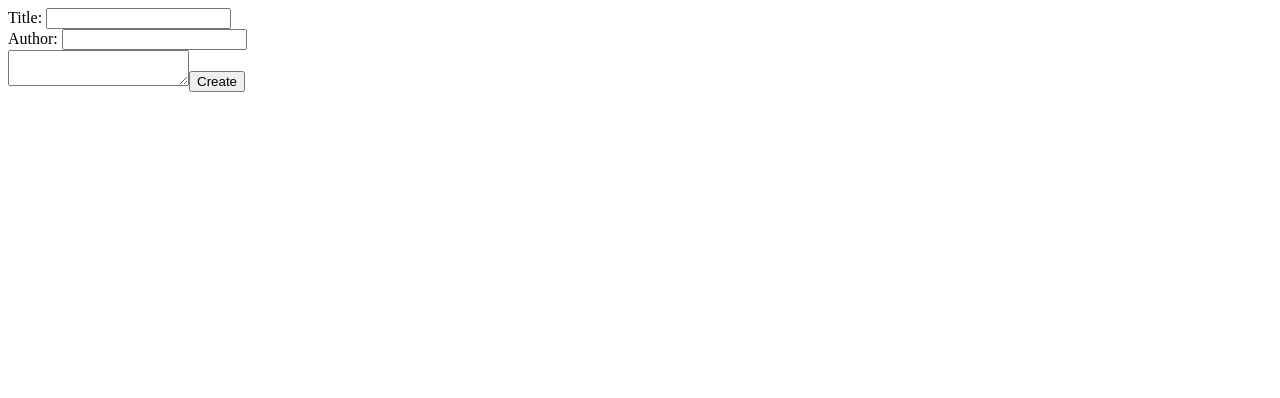
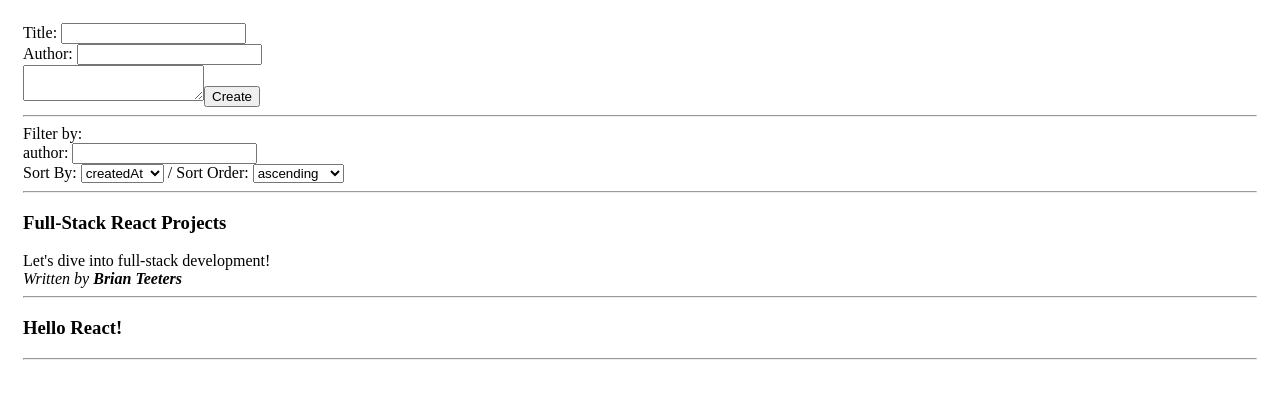
Before and after one commit to Bateeters/full-stack-react-projects, a React app in the folder project-4/: page / in a window 1280 px wide. Shown: the top 398 px of the page. Built offline with nearby package versions, Linux system fonts and the light colour scheme; the HTML template or start-up script is replaced by a standard one.

Commit message:
Created PostFilter, PostList, and PostSorting components. Added them to App

```diff
--- a/project-4/src/App.jsx
+++ b/project-4/src/App.jsx
@@ -1,5 +1,30 @@
+import { PostList } from './components/PostList.jsx'
 import { CreatePost } from './components/CreatePost.jsx'
+import { PostFilter } from './components/PostFilter.jsx'
+import { PostSorting } from './components/PostSorting.jsx'
+import { Post } from './components/Post.jsx'
+
+const posts = [
+  {
+    title: 'Full-Stack React Projects',
+    contents: "Let's dive into full-stack development!",
+    author: 'Brian Teeters',
+  },
+  {
+    title: 'Hello React!',
+  },
+]
 
 export function App() {
-  return <CreatePost />
+  return (
+    <div style={{ padding: 15 }}>
+      <CreatePost />
+      <hr />
+      Filter by:
+      <PostFilter field='author' />
+      <PostSorting fields={['createdAt', 'updatedAt']} />
+      <hr />
+      <PostList posts={posts} />
+    </div>
+  )
 }
--- /dev/null
+++ b/project-4/src/components/PostFilter.jsx
@@ -0,0 +1,14 @@
+import PropTypes from 'prop-types'
+
+export function PostFilter({ field }) {
+  return (
+    <div>
+      <label htmlFor={`filter=${field}`}>{field}: </label>
+      <input type='text' name={`filter-${field}`} id={`filter-${field}`} />
+    </div>
+  )
+}
+
+PostFilter.propTypes = {
+  field: PropTypes.string.isRequired,
+}
--- /dev/null
+++ b/project-4/src/components/PostList.jsx
@@ -0,0 +1,26 @@
+import { Fragment } from 'react'
+import PropTypes from 'prop-types'
+import { Post } from './Post.jsx'
+
+// Define the PostList component to accept a posts array, set it to empty if it's not defined
+export function PostList({ posts = [] }) {
+  // Use .map() to iterate through the array and populate a Post component for each
+  // Pass all the keys from the post object by using {...post}, this is the same as writing out each key=value pair (title = ..., author = ..., etc)
+  // We then assign each Post component an id using key and the unique post id in the uppermost element
+  return (
+    <div>
+      {posts.map((post) => (
+        <Fragment key={post._id}>
+          <Post {...post} />
+          <hr />
+        </Fragment>
+      ))}
+    </div>
+  )
+}
+
+// Define the prop types
+PostList.propTypes = {
+  // post is an array of Post objects
+  post: PropTypes.arrayOf(PropTypes.shape(Post.propTypes)).isRequired,
+}
--- /dev/null
+++ b/project-4/src/components/PostSorting.jsx
@@ -0,0 +1,26 @@
+import PropTypes from 'prop-types'
+
+export function PostSorting({ fields = [] }) {
+  return (
+    <div>
+      <label htmlFor='sortBy'>Sort By: </label>
+      <select name='sortBy' id='sortBy'>
+        {fields.map((field) => (
+          <option key={field} value={field}>
+            {field}
+          </option>
+        ))}
+      </select>
+      {' / '}
+      <label htmlFor='sortOrder'>Sort Order: </label>
+      <select name='sortOrder' id='sortOrder'>
+        <option value={'ascending'}>ascending</option>
+        <option value={'descending'}>descending</option>
+      </select>
+    </div>
+  )
+}
+
+PostSorting.propTypes = {
+  fields: PropTypes.arrayOf(PropTypes.string).isRequired,
+}
```
